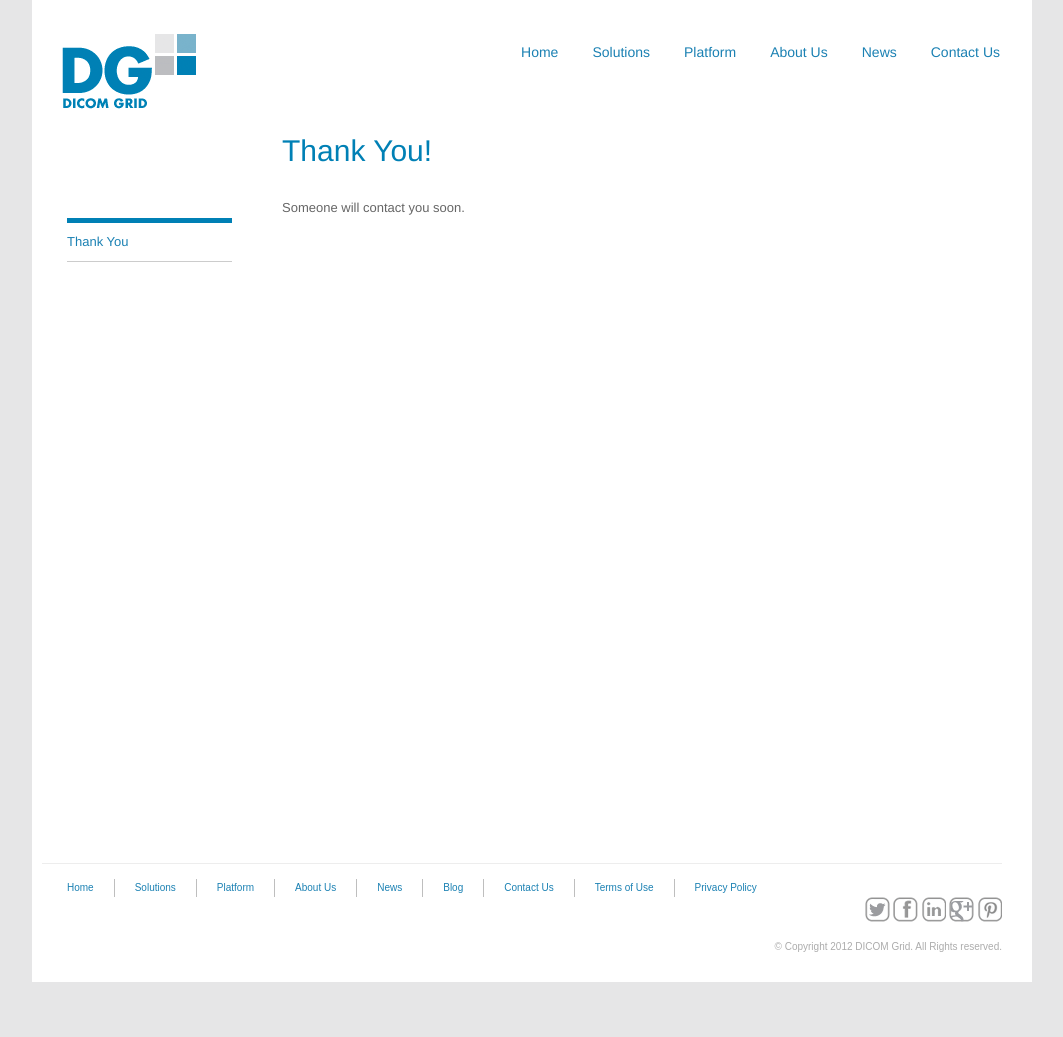
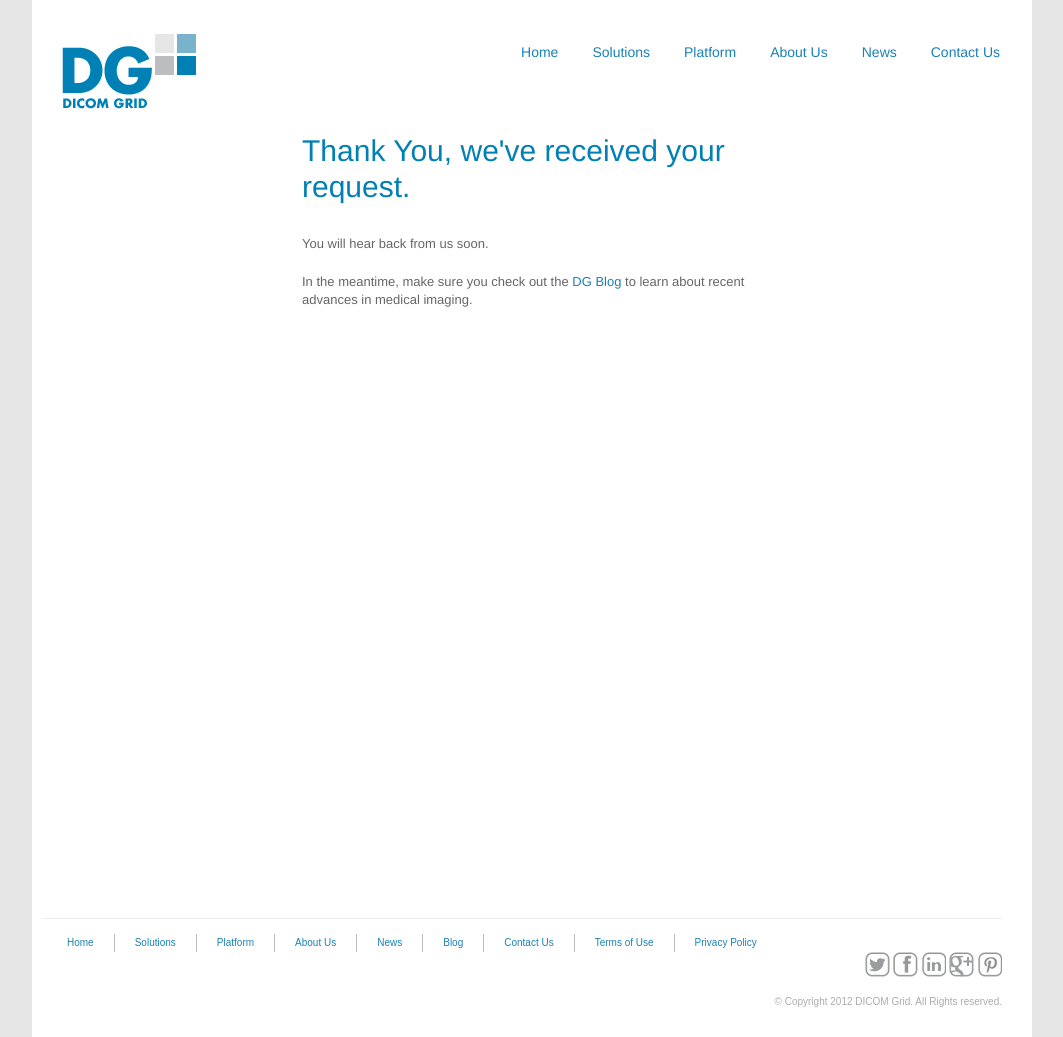
Before and after one commit to kevinold/dg-jekyll, a Jekyll site: the page built from thank-you.html, in a window 1280 px wide. Shown: the whole page, without its empty margins (108-1171 px from the left). Built offline with Jekyll 4.4.1, drawn with Linux system fonts in a browser that asks for light colours; Markdown is read by kramdown in place of the engine named in the settings; before the commit the page ends 982 px from its top, so only the background shows below that.

Commit message:
update thank you page

```diff
--- a/thank-you.html
+++ b/thank-you.html
@@ -6,16 +6,11 @@ nav:
 
 {% include _header.html %}
 
-<div class="left_col">
-  <ul class="left_nav">
-    <li><a href="/thank-you.html">Thank You</a></li>
-  </ul>
-</div>
+<div class="middle_col offset3">
 
-<div class="middle_col">
-
-    <h1>Thank You!</h1>
-    <p>Someone will contact you soon.</p>
+    <h1>Thank You, we've received your request.</h1>
+    <p>You will hear back from us soon.</p>
+    <p>In the meantime, make sure you check out the <a href="http://blog.dicomgrid.com">DG Blog</a> to learn about recent advances in medical imaging.</p>
 
 </div>
 
```
Also changed, not shown: 1 other file.
